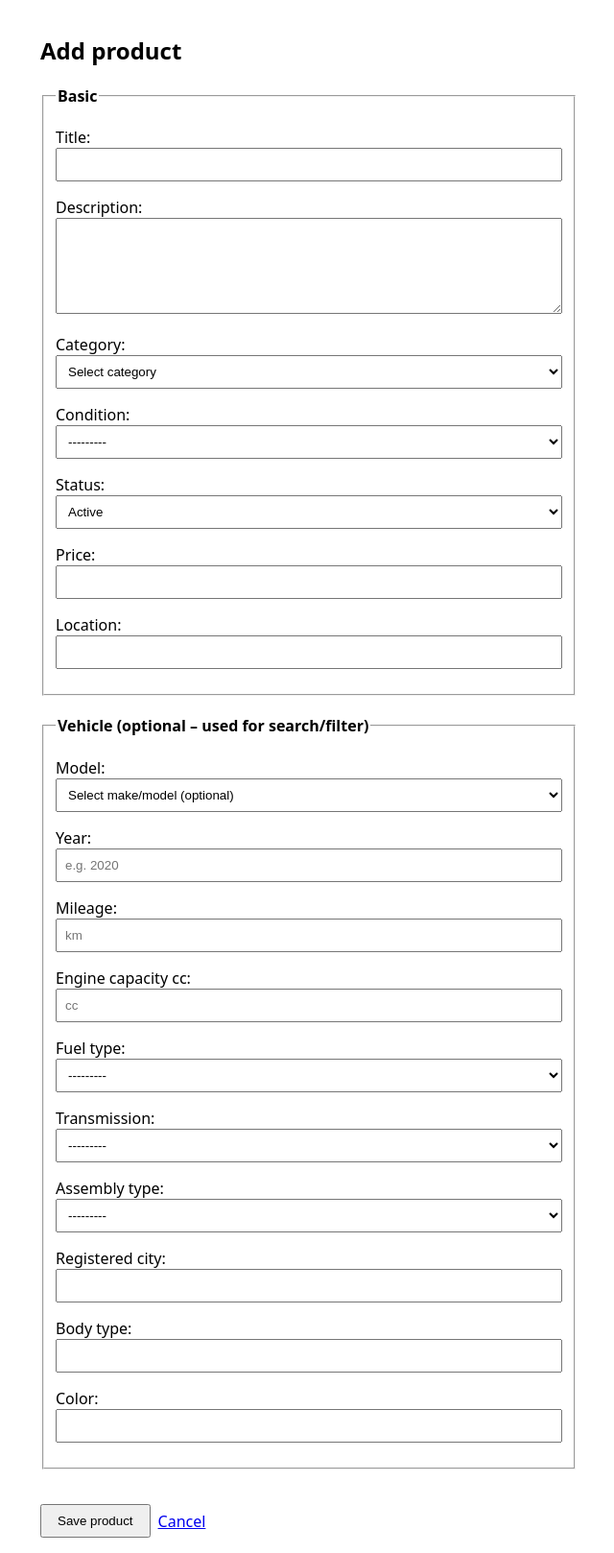
After one commit to abdul-samad0/pakwheels-training, a Django app: page /store/products/add/ in a window 1280 px wide. The commit adds this page. Shown: the whole page at 96% size, without its empty margins (318-958 px from the left). Run offline with Django 5.2, Linux system fonts and the light colour scheme; a user stored in the database is signed in; tables that the repository leaves empty hold one stand-in row (values such as "Sample post").

Commit message:
Feat/Store product listing add-product and dashboard-links (#4)
* feat: added the product add functionlaity, filtering and sorting apis and template

* chore: refactor the comment

* feat: entertain the PR coments

* feat: added product filtering fields, added category field page

* fix: remove the circular dependencey

```diff
--- a/pakwheels/accounts/forms.py
+++ b/pakwheels/accounts/forms.py
@@ -1,9 +1,12 @@
 from django import forms
 from django.contrib.auth.forms import UserCreationForm
+
 from .models import User
 
 
 class UserRegistrationForm(UserCreationForm):
+    """Registration form for custom User (email-based, no username)."""
+
     class Meta:
         model = User
         fields = ["email", "phone", "password1", "password2"]
--- a/pakwheels/config/urls.py
+++ b/pakwheels/config/urls.py
@@ -20,4 +20,5 @@ from django.urls import path, include
 urlpatterns = [
     path("admin/", admin.site.urls),
     path("accounts/", include("accounts.urls")),
+    path("store/", include("store.urls")),
 ]
--- /dev/null
+++ b/pakwheels/store/constants.py
@@ -0,0 +1 @@
+PRODUCTS_PER_PAGE = 6
--- /dev/null
+++ b/pakwheels/store/forms.py
@@ -0,0 +1,72 @@
+from django import forms
+
+from .models import CarModel, Category, Product
+
+
+class ProductForm(forms.ModelForm):
+    """Form for creating a product. Slug is generated from title in the view."""
+
+    class Meta:
+        model = Product
+        fields = [
+            "title",
+            "description",
+            "price",
+            "location",
+            "condition",
+            "category",
+            "model",
+            "status",
+            "fuel_type",
+            "transmission",
+            "assembly_type",
+            "year",
+            "mileage",
+            "engine_capacity_cc",
+            "registered_city",
+            "body_type",
+            "color",
+        ]
+        widgets = {
+            "description": forms.Textarea(attrs={"rows": 4}),
+            "category": forms.Select(attrs={"class": "form-select"}),
+            "model": forms.Select(attrs={"class": "form-select"}),
+            "year": forms.NumberInput(attrs={"min": 1900, "max": 2100, "placeholder": "e.g. 2020"}),
+            "mileage": forms.NumberInput(attrs={"min": 0, "placeholder": "km"}),
+            "engine_capacity_cc": forms.NumberInput(attrs={"min": 0, "placeholder": "cc"}),
+        }
+
+    def __init__(self, *args, **kwargs):
+        super().__init__(*args, **kwargs)
+        self.fields["category"].queryset = Category.objects.order_by("name")
+        self.fields["category"].empty_label = "Select category"
+        self.fields["model"].queryset = CarModel.objects.order_by(
+            "make", "name", "variant")
+        self.fields["model"].required = False
+        self.fields["model"].empty_label = "Select make/model (optional)"
+        self.fields["status"].required = True
+        self.fields["fuel_type"].required = False
+        self.fields["transmission"].required = False
+        self.fields["assembly_type"].required = False
+        self.fields["year"].required = False
+        self.fields["mileage"].required = False
+        self.fields["engine_capacity_cc"].required = False
+        self.fields["registered_city"].required = False
+        self.fields["body_type"].required = False
+        self.fields["color"].required = False
+
+
+class CategoryForm(forms.ModelForm):
+    """Form for creating a category. Slug is generated from name in the view."""
+
+    class Meta:
+        model = Category
+        fields = ["name", "parent"]
+
+    def __init__(self, *args, **kwargs):
+        super().__init__(*args, **kwargs)
+        self.fields["parent"].queryset = Category.objects.order_by("name")
+        if self.instance and self.instance.pk:
+            self.fields["parent"].queryset = self.fields["parent"].queryset.exclude(
+                pk=self.instance.pk)
+        self.fields["parent"].empty_label = "No parent (top-level)"
--- a/pakwheels/store/models.py
+++ b/pakwheels/store/models.py
@@ -77,9 +77,7 @@ class Product(TimeStampedModel):
 
     category = models.ForeignKey(
         "Category",
-        on_delete=models.SET_NULL,
-        null=True,
-        blank=True,
+        on_delete=models.PROTECT,
         related_name="products"
     )
     model = models.ForeignKey(
--- /dev/null
+++ b/pakwheels/store/templates/store/product_form.html
@@ -0,0 +1,60 @@
+<!DOCTYPE html>
+<html lang="en">
+<head>
+  <meta charset="UTF-8" />
+  <meta name="viewport" content="width=device-width, initial-scale=1.0" />
+  <title>Add product</title>
+  <style>
+    body { font-family: system-ui, sans-serif; max-width: 560px; margin: 0 auto; padding: 1rem; }
+    form { display: flex; flex-direction: column; gap: 0.75rem; }
+    label { font-weight: 500; }
+    input[type="text"], input[type="number"], select, textarea { padding: 0.5rem; width: 100%; box-sizing: border-box; }
+    textarea { min-height: 100px; resize: vertical; }
+    .helptext { font-size: 0.85rem; color: #666; }
+    .errorlist { color: #c00; margin: 0; padding: 0; list-style: none; font-size: 0.9rem; }
+    button[type="submit"] { padding: 0.5rem 1rem; cursor: pointer; }
+    .actions { display: flex; gap: 0.5rem; align-items: center; margin-top: 1rem; }
+    .form-section { margin-bottom: 0.5rem; }
+    .form-section legend { font-weight: 600; font-size: 1rem; }
+  </style>
+</head>
+<body>
+  <h2>Add product</h2>
+  {% if not has_categories %}
+    <p class="errorlist">
+      No categories are available yet. Please create at least one category first.
+    </p>
+    <p><a href="{% url 'category_add' %}">Add category</a></p>
+  {% endif %}
+  <form method="post" action="{% url 'product_add' %}">
+    {% csrf_token %}
+    <fieldset class="form-section">
+      <legend>Basic</legend>
+      <p>{{ form.title.label_tag }}{{ form.title }}{{ form.title.errors }}</p>
+      <p>{{ form.description.label_tag }}{{ form.description }}{{ form.description.errors }}</p>
+      <p>{{ form.category.label_tag }}{{ form.category }}{{ form.category.errors }}</p>
+      <p>{{ form.condition.label_tag }}{{ form.condition }}{{ form.condition.errors }}</p>
+      <p>{{ form.status.label_tag }}{{ form.status }}{{ form.status.errors }}</p>
+      <p>{{ form.price.label_tag }}{{ form.price }}{{ form.price.errors }}</p>
+      <p>{{ form.location.label_tag }}{{ form.location }}{{ form.location.errors }}</p>
+    </fieldset>
+    <fieldset class="form-section">
+      <legend>Vehicle (optional – used for search/filter)</legend>
+      <p>{{ form.model.label_tag }}{{ form.model }}{{ form.model.errors }}</p>
+      <p>{{ form.year.label_tag }}{{ form.year }}{{ form.year.errors }}</p>
+      <p>{{ form.mileage.label_tag }}{{ form.mileage }}{{ form.mileage.errors }}</p>
+      <p>{{ form.engine_capacity_cc.label_tag }}{{ form.engine_capacity_cc }}{{ form.engine_capacity_cc.errors }}</p>
+      <p>{{ form.fuel_type.label_tag }}{{ form.fuel_type }}{{ form.fuel_type.errors }}</p>
+      <p>{{ form.transmission.label_tag }}{{ form.transmission }}{{ form.transmission.errors }}</p>
+      <p>{{ form.assembly_type.label_tag }}{{ form.assembly_type }}{{ form.assembly_type.errors }}</p>
+      <p>{{ form.registered_city.label_tag }}{{ form.registered_city }}{{ form.registered_city.errors }}</p>
+      <p>{{ form.body_type.label_tag }}{{ form.body_type }}{{ form.body_type.errors }}</p>
+      <p>{{ form.color.label_tag }}{{ form.color }}{{ form.color.errors }}</p>
+    </fieldset>
+    <div class="actions">
+      <button type="submit" {% if not has_categories %}disabled{% endif %}>Save product</button>
+      <a href="{% url 'product_list' %}">Cancel</a>
+    </div>
+  </form>
+</body>
+</html>
--- /dev/null
+++ b/pakwheels/store/urls.py
@@ -0,0 +1,9 @@
+from django.urls import path
+
+from .views import category_add_view, product_add_view, product_list_view
+
+urlpatterns = [
+    path("products/", product_list_view, name="product_list"),
+    path("products/add/", product_add_view, name="product_add"),
+    path("categories/add/", category_add_view, name="category_add"),
+]
--- a/pakwheels/store/views.py
+++ b/pakwheels/store/views.py
@@ -1,3 +1,207 @@
-from django.shortcuts import render
+from django.contrib.auth.decorators import login_required
+from django.core.paginator import Paginator
+from django.db.models import Q
+from django.shortcuts import redirect, render
+from django.utils.text import slugify
+from django.views.decorators.http import require_GET
 
-# Create your views here.
+from .choices import AssemblyType, FuelType, ProductCondition, ProductStatus, TransmissionType
+from .constants import PRODUCTS_PER_PAGE
+from .forms import CategoryForm, ProductForm
+from .models import CarModel, Category, Product
+from .utils import make_unique_slug
+
+
+@require_GET
+def product_list_view(request):
+    """
+    List active products with search, filters, sorting, and pagination.
+    """
+    products = Product.objects.all()
+
+    # Search across product and related make/model/variant fields.
+    query = request.GET.get("q")
+    if query:
+        products = products.filter(
+            Q(title__icontains=query)
+            | Q(description__icontains=query)
+            | Q(model__name__icontains=query)
+            | Q(model__make__icontains=query)
+            | Q(model__variant__icontains=query)
+            | Q(registered_city__icontains=query)
+            | Q(color__icontains=query)
+            | Q(ad_reference_id__icontains=query)
+        )
+
+    # Basic filters
+    category_slug = request.GET.get("category")
+    if category_slug:
+        products = products.filter(category__slug=category_slug)
+
+    make_name = request.GET.get("make")
+    if make_name:
+        products = products.filter(model__make=make_name)
+
+    model_slug = request.GET.get("model")
+    if model_slug:
+        products = products.filter(model__slug=model_slug)
+
+    variant_name = request.GET.get("variant")
+    if variant_name:
+        products = products.filter(model__variant=variant_name)
+
+    status = request.GET.get("status")
+    if status:
+        products = products.filter(status=status)
+
+    condition = request.GET.get("condition")
+    if condition:
+        products = products.filter(condition=condition)
+
+    fuel_type = request.GET.get("fuel_type")
+    if fuel_type:
+        products = products.filter(fuel_type=fuel_type)
+
+    transmission = request.GET.get("transmission")
+    if transmission:
+        products = products.filter(transmission=transmission)
+
+    assembly_type = request.GET.get("assembly_type")
+    if assembly_type:
+        products = products.filter(assembly_type=assembly_type)
+
+    # Range filters
+    min_price = request.GET.get("min_price")
+    max_price = request.GET.get("max_price")
+    if min_price:
+        products = products.filter(price__gte=min_price)
+    if max_price:
+        products = products.filter(price__lte=max_price)
+
+    min_year = request.GET.get("min_year")
+    max_year = request.GET.get("max_year")
+    if min_year:
+        products = products.filter(year__gte=min_year)
+    if max_year:
+        products = products.filter(year__lte=max_year)
+
+    min_mileage = request.GET.get("min_mileage")
+    max_mileage = request.GET.get("max_mileage")
+    if min_mileage:
+        products = products.filter(mileage__gte=min_mileage)
+    if max_mileage:
+        products = products.filter(mileage__lte=max_mileage)
+
+    min_engine_cc = request.GET.get("min_engine_cc")
+    max_engine_cc = request.GET.get("max_engine_cc")
+    if min_engine_cc:
+        products = products.filter(engine_capacity_cc__gte=min_engine_cc)
+    if max_engine_cc:
+        products = products.filter(engine_capacity_cc__lte=max_engine_cc)
+
+    # Additional text filters
+    registered_city = request.GET.get("registered_city")
+    if registered_city:
+        products = products.filter(registered_city__icontains=registered_city)
+
+    body_type = request.GET.get("body_type")
+    if body_type:
+        products = products.filter(body_type__icontains=body_type)
+
+    color = request.GET.get("color")
+    if color:
+        products = products.filter(color__icontains=color)
+
+    # Sorting
+    sort = request.GET.get("sort")
+    if sort == "oldest":
+        products = products.order_by("created")
+    elif sort == "newest":
+        products = products.order_by("-created")
+    elif sort == "price_asc":
+        products = products.order_by("price", "-created")
+    elif sort == "price_desc":
+        products = products.order_by("-price", "-created")
+    elif sort == "year_asc":
+        products = products.order_by("year", "-created")
+    elif sort == "year_desc":
+        products = products.order_by("-year", "-created")
+    elif sort == "mileage_asc":
+        products = products.order_by("mileage", "-created")
+    elif sort == "mileage_desc":
+        products = products.order_by("-mileage", "-created")
+    else:
+        # Default uses TimeStampedModel.created.
+        products = products.order_by("-created")
+
+    paginator = Paginator(products, PRODUCTS_PER_PAGE)
+    page_number = request.GET.get("page")
+    page_obj = paginator.get_page(page_number)
+
+    categories = Category.objects.all()
+    makes = CarModel.objects.values_list(
+        "make", flat=True).distinct().order_by("make")
+    models = CarModel.objects.all()
+    variants = CarModel.objects.exclude(variant="").values_list(
+        "variant", flat=True).distinct().order_by("variant")
+
+    context = {
+        "page_obj": page_obj,
+        "categories": categories,
+        "makes": makes,
+        "models": models,
+        "variants": variants,
+        "condition_choices": ProductCondition.choices,
+        "status_choices": ProductStatus.choices,
+        "fuel_type_choices": FuelType.choices,
+        "transmission_choices": TransmissionType.choices,
+        "assembly_type_choices": AssemblyType.choices,
+    }
+    return render(request, "store/product_list.html", context)
+
+
+@login_required
+def product_add_view(request):
+    """
+    Create a new product. Seller is set to request.user.
+    Slug is generated from title and made unique.
+    """
+    has_categories = Category.objects.exists()
+
+    if request.method == "POST":
+        form = ProductForm(request.POST)
+        if not has_categories:
+            form.add_error("category", "No categories exist. Please create a category first.")
+        elif form.is_valid():
+            product = form.save(commit=False)
+            product.seller = request.user
+            base_slug = slugify(product.title) or "product"
+            product.slug = make_unique_slug(base_slug, Product)
+            product.save()
+            return redirect("product_list")
+    else:
+        form = ProductForm()
+    return render(
+        request,
+        "store/product_form.html",
+        {
+            "form": form,
+            "has_categories": has_categories,
+        },
+    )
+
+
+@login_required
+def category_add_view(request):
+    """Create a category so products can reference it."""
+    if request.method == "POST":
+        form = CategoryForm(request.POST)
+        if form.is_valid():
+            category = form.save(commit=False)
+            base_slug = slugify(category.name) or "category"
+            category.slug = make_unique_slug(base_slug, Category)
+            category.save()
+            return redirect("product_add")
+    else:
+        form = CategoryForm()
+    return render(request, "store/category_form.html", {"form": form})
```
Also changed, not shown: pakwheels/accounts/templates/accounts/dashboard.html (+13 -11 lines), pakwheels/store/templates/store/category_form.html (added, +28 -0 lines), pakwheels/store/templates/store/product_list.html (added, +154 -0 lines), pakwheels/store/utils.py (added, +8 -0 lines), pakwheels/store/migrations/0001_initial.py.
